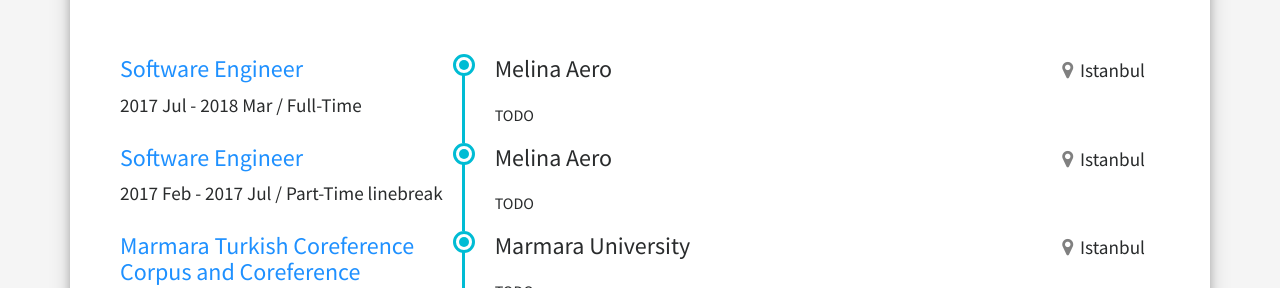
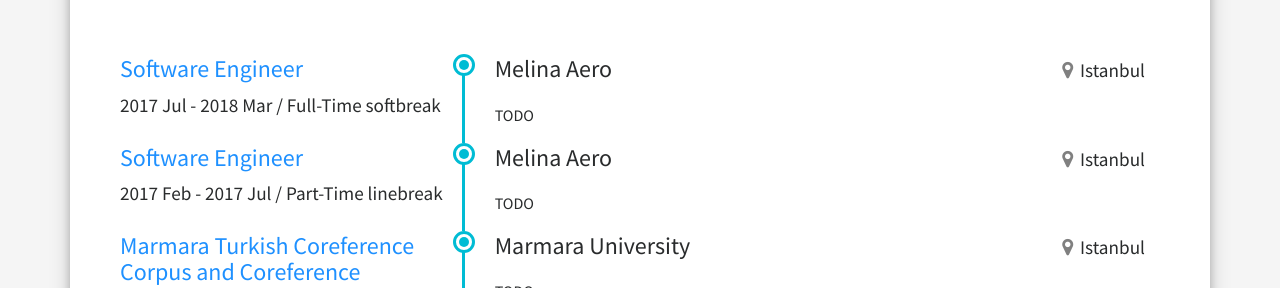
Before and after one commit to ferittuncer/ferittuncer.github.io, a Jekyll site: the page built from index.html, in a window 1280 px wide and 900 px high, scrolled down 745 px. Shown: the part 167-455 px from the top of the window. Built offline with Jekyll 4.4.1, drawn with Linux system fonts in a browser that asks for light colours; a style sheet for code colours, icons or effects is not loaded.

Commit message:
Update experiences.yaml

```diff
--- a/_data/experiences.yaml
+++ b/_data/experiences.yaml
@@ -1,5 +1,5 @@
 - title: Software Engineer
-  period: 2017 Jul - 2018 Mar / Full-Time
+  period: 2017 Jul - 2018 Mar / Full-Time  softbreak
   company: Melina Aero
   location: Istanbul
   description: >
```
